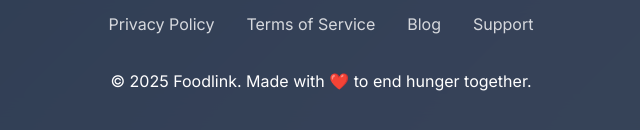
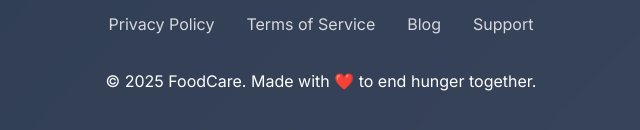
Before and after one commit to Yuvraj-Bhailot/FoodCare, a plain HTML site: page index.html in a window 1280 px wide. Shown: the part 2188-2318 px from the top of the page, 319-959 px from the left. Drawn offline with Linux system fonts and the light colour scheme.

Commit message:
Update index.html

```diff
--- a/index.html
+++ b/index.html
@@ -1134,7 +1134,7 @@
         <a href="https://github.com/vaishnavigorule">Blog</a>
         <a href="https://github.com/Yuvraj-Bhailot">Support</a>
       </div>
-      <p>&copy; 2025 Foodlink. Made with ❤️ to end hunger together.</p>
+      <p>&copy; 2025 FoodCare. Made with ❤️ to end hunger together.</p>
     </div>
   </footer>
 
```
